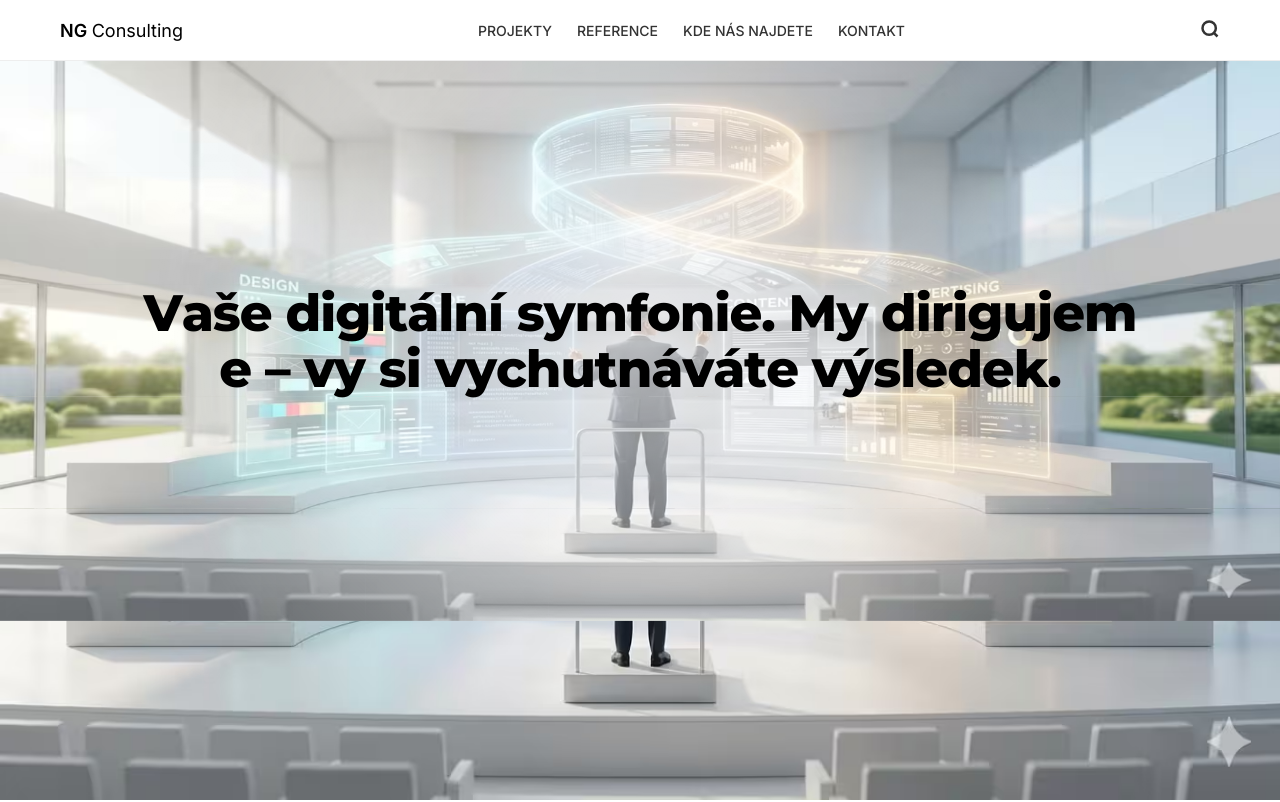
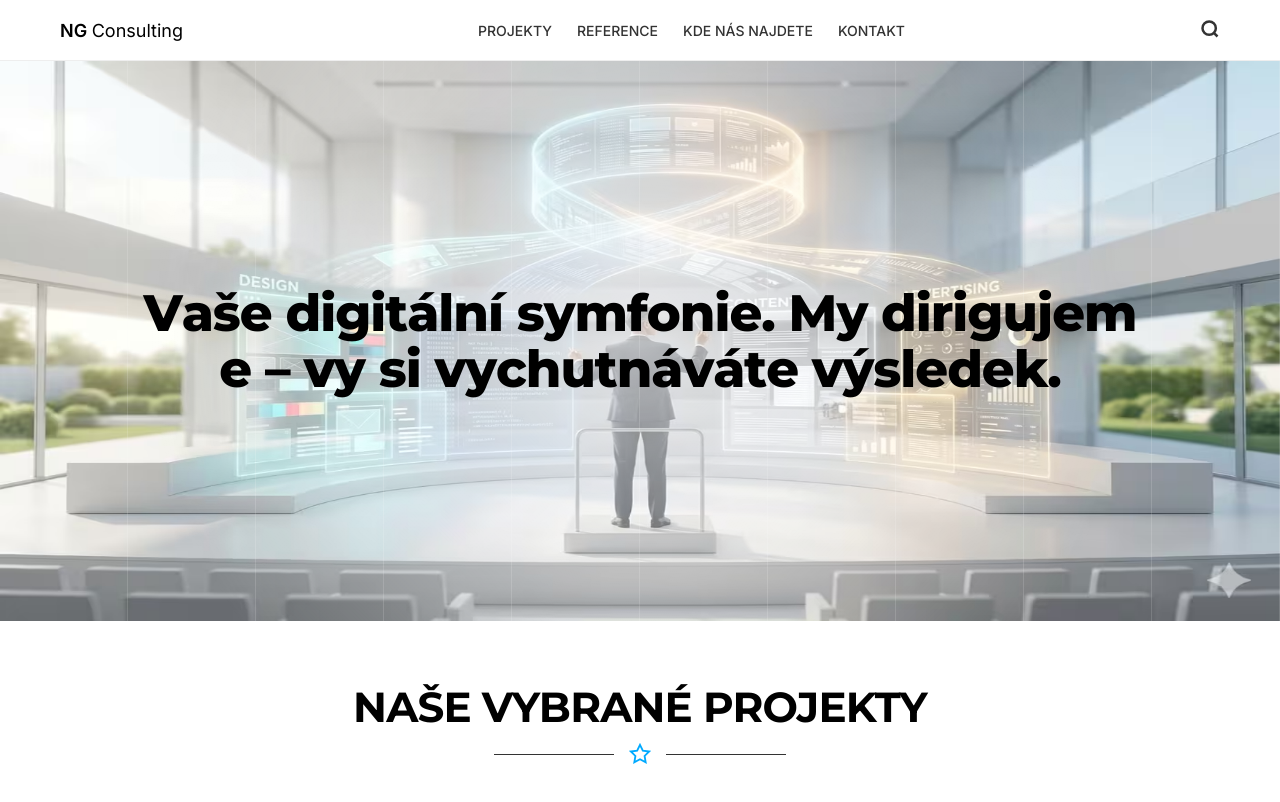
Before and after one commit to ljresetl/ng-hub, a Next.js app: page / in a window 1280 px wide. Shown: the top 802 px of the page. Built offline with nearby package versions, Linux system fonts and the light colour scheme.

Commit message:
Update Foto.tsx

```diff
--- a/src/components/Foto/Foto.tsx
+++ b/src/components/Foto/Foto.tsx
@@ -2,61 +2,56 @@
 
 import React from "react";
 import { motion } from "framer-motion";
-import Image from "next/image"; // Використовуємо для пріоритету
 import TextAnimation from "./TextAnimation";
 import styles from "./Foto.module.scss";
 
+// Переконайся, що файл за цим шляхом існує в папці public і оптимізований (AVIF/WebP)
 const bannerSrc = "/1024.avif";
 
-// Для мобільних пристроїв зменшуємо кількість деталей, щоб процесор не "гальмував"
-const COLUMNS = 7;
-const ROWS = 5;
+// Твоя початкова кількість цеглинок (80 штук)
+const COLUMNS = 10;
+const ROWS = 8;
 
 const HERO_TEXT = "Vaše digitální symfonie. My dirigujeme – vy si vychutnáváte výsledek.";
 
 const Foto: React.FC = () => {
+  // Створюємо стабільний масив індексів
   const bricksArray = Array.from({ length: COLUMNS * ROWS }, (_, i) => i);
 
   return (
     <section className={styles.hero}>
-      {/* ПРІОРИТЕТНЕ ЗАВАНТАЖЕННЯ ДЛЯ GOOGLE (LCP FIX) */}
-      <div className={styles.lcpOptimizer}>
-        <Image
-          src={bannerSrc}
-          alt="Hero background"
-          fill
-          priority
-          quality={75}
-        />
-      </div>
-
       <div className={styles.container}>
         <div className={styles.houseCanvas}>
-
-          {/* ФОН, ЯКИЙ ВИДИМИЙ ВІДРАЗУ (щоб Google не бачив білу діру) */}
-          <div
-            className={styles.staticBg}
-            style={{ backgroundImage: `url(${bannerSrc})` }}
-          />
-
-          {/* ЦЕГЛИНКИ, ЯКІ ЛЕТЯТЬ ПОВЕРХ ФОНУ */}
+          {/* АНІМАЦІЯ ФОТО (цеглинки) - ПОВЕРНЕНО ОРИГІНАЛЬНУ ЛОГІКУ */}
           {bricksArray.map((index) => {
             const col = index % COLUMNS;
             const row = Math.floor(index / COLUMNS);
 
-            const initialX = (index * 133 % 1000) - 500;
-            const initialY = (index * 197 % 1000) - 500;
+            // Твої оригінальні формули для розкиду
+            const initialX = (index * 173 % 2000) - 1000;
+            const initialY = (index * 247 % 2000) - 1000;
+            const initialRotate = (index * 133 % 360);
 
             return (
               <motion.div
                 key={index}
                 className={styles.brick}
-                initial={{ opacity: 0, scale: 1.5, x: initialX, y: initialY }}
-                animate={{ opacity: 1, scale: 1, x: 0, y: 0 }}
+                initial={{
+                  x: initialX,
+                  y: initialY,
+                  opacity: 0,
+                  rotate: initialRotate
+                }}
+                animate={{
+                  x: 0,
+                  y: 0,
+                  opacity: 1,
+                  rotate: 0
+                }}
                 transition={{
-                  duration: 0.8, // Швидша анімація для мобілок (кращий UX)
-                  delay: index * 0.008,
-                  ease: "easeOut",
+                  duration: 1.5, // Твоя оригінальна тривалість
+                  delay: index * 0.005, // Твій оригінальний делей
+                  ease: [0.22, 1, 0.36, 1], // Твій плавність
                 }}
                 style={{
                   width: `${100 / COLUMNS}%`,
@@ -64,12 +59,14 @@ const Foto: React.FC = () => {
                   backgroundImage: `url(${bannerSrc})`,
                   backgroundSize: `${COLUMNS * 100}% ${ROWS * 100}%`,
                   backgroundPosition: `${(col * 100) / (COLUMNS - 1)}% ${(row * 100) / (ROWS - 1)}%`,
+                  // Єдина оптимізація: підказка відеокарті, щоб анімація на мобілках була плавнішою
                   willChange: "transform, opacity",
                 }}
               />
             );
           })}
 
+          {/* НАКЛАДАННЯ ТЕКСТУ ПОВЕРХ ФОТО */}
           <div className={styles.textOverlay}>
             <TextAnimation text={HERO_TEXT} />
           </div>
```
